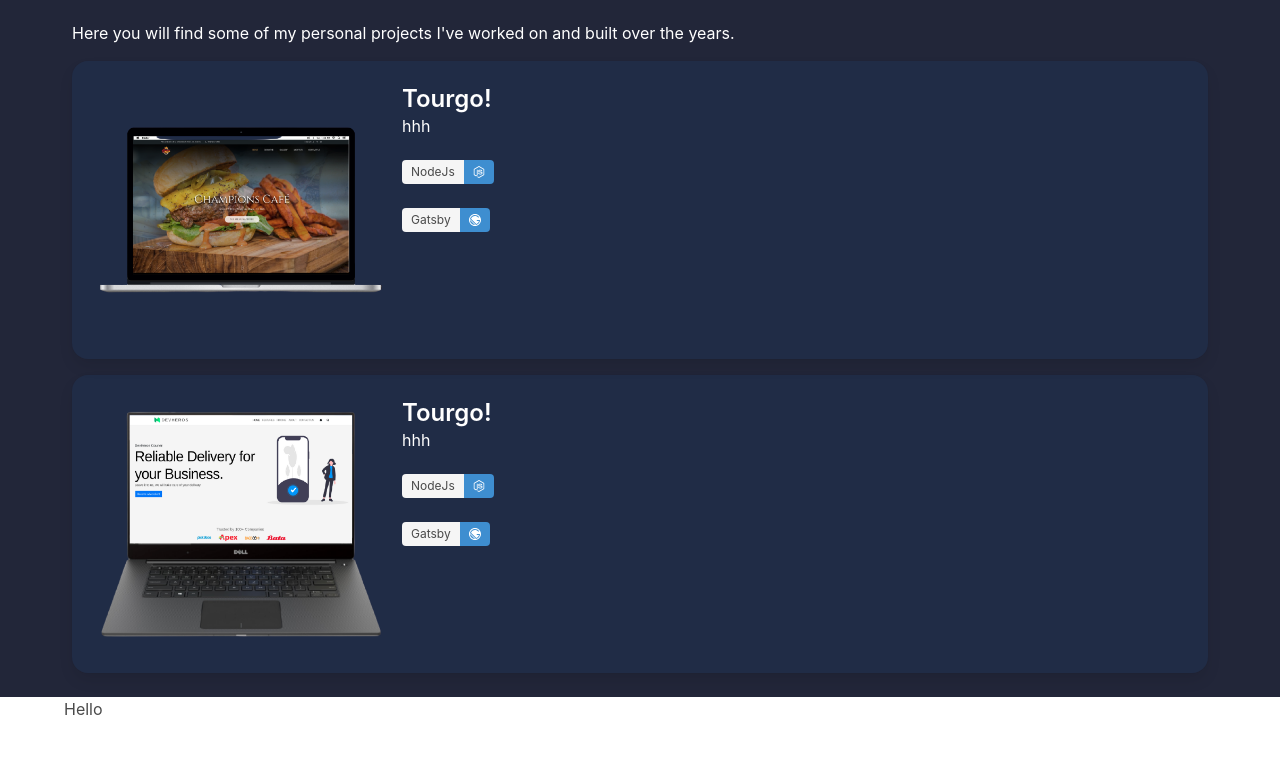
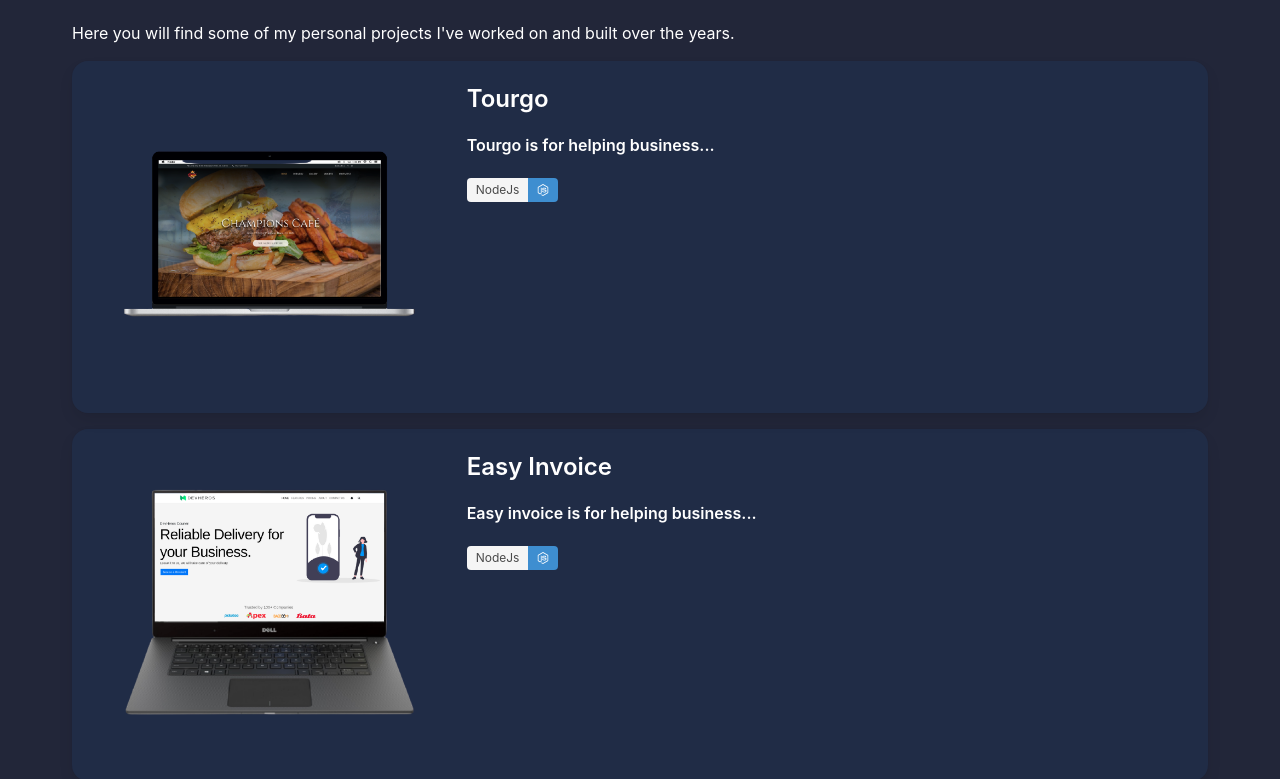
Before and after one commit to CsAlkemy/portfoliome, a Gatsby site: page / in a window 1280 px wide. Shown: the part 625-1404 px from the top of the page. Built offline with nearby package versions, Linux system fonts and the light colour scheme; Gatsby itself is replaced by a stand-in of ours.

Commit message:
project component added

```diff
--- /dev/null
+++ b/src/components/easy_invoice.js
@@ -0,0 +1,38 @@
+import React from "react";
+
+import "./style.scss";
+import heroImage from "../images/banner/devheros.png";
+
+import { FaNodeJs } from "react-icons/fa";
+
+const easy_invoiceProject = (props) => (
+  <div className="card mt-4 card_Style">
+    <div className="card-content">
+      <div className="columns">
+        <div className="column is-4 is-full-mobile">
+          <div className="card-content">
+            <figure>
+              <img src={heroImage} alt="project one banner"></img>
+            </figure>
+          </div>
+        </div>
+        <div className="column is-full-mobile">
+          <div className="media-content">
+            <p className="title is-4 has-text-white">Easy Invoice</p>
+            <p className="title is-6 has-text-white">
+              Easy invoice is for helping business...
+            </p>
+            <div className="tags has-addons">
+              <span className="tag">NodeJs</span>
+              <span className="tag is-info">
+                <FaNodeJs></FaNodeJs>
+              </span>
+            </div>
+          </div>
+        </div>
+      </div>
+    </div>
+  </div>
+);
+
+export default easy_invoiceProject;
--- a/src/components/homeProject.js
+++ b/src/components/homeProject.js
@@ -1,12 +1,10 @@
 import React from "react";
 
 import "./style.scss";
-import heroImage from "../images/banner/devheros.png";
-import project2 from "../images/banner/champcafe.png";
 
-import {  FaNodeJs } from "react-icons/fa";
-import {  GrGatsbyjs } from "react-icons/gr";
 
+import EasyInvoice from "./easy_invoice";
+import Tourgo from "./tourgo";
 
 const homeProject = (props) => (
   <section className="hero is-medium primaryColor">
@@ -17,54 +15,8 @@
           Here you will find some of my personal projects I've worked on and
           built over the years.
         </p>
-
-        <div className="card mt-4 card_Style">
-          <div className="card-content">
-            <div className="media">
-              <div className="media-left">
-                <figure className='customImage'>
-                  <img src={project2}  className='customImage' alt='project one banner'></img>
-                </figure>
-              </div>
-              <div className="media-content">
-                <p className="title is-4 has-text-white ">Tourgo!</p>
-                <p className="subtitle is-6 has-text-white">hhh</p>
-                <div className="tags has-addons">
-                  <span className='tag'>NodeJs</span>
-                  <span className='tag is-info'><FaNodeJs></FaNodeJs></span>
-                </div>
-                <div className="tags has-addons">
-                  <span className='tag'>Gatsby</span>
-                  <span className='tag is-info'><GrGatsbyjs></GrGatsbyjs></span>
-                </div>
-              </div>
-            </div>
-          </div>
-        </div>
-
-        <div className="card mt-4 card_Style">
-          <div className="card-content">
-            <div className="media">
-              <div className="media-left">
-                <figure className='customImage'>
-                  <img src={heroImage}  className='customImage' alt='project one banner'></img>
-                </figure>
-              </div>
-              <div className="media-content">
-                <p className="title is-4 has-text-white ">Tourgo!</p>
-                <p className="subtitle is-6 has-text-white">hhh</p>
-                <div className="tags has-addons">
-                  <span className='tag'>NodeJs</span>
-                  <span className='tag is-info'><FaNodeJs></FaNodeJs></span>
-                </div>
-                <div className="tags has-addons">
-                  <span className='tag'>Gatsby</span>
-                  <span className='tag is-info'><GrGatsbyjs></GrGatsbyjs></span>
-                </div>
-              </div>
-            </div>
-          </div>
-        </div>
+        <Tourgo/>
+        <EasyInvoice />
       </div>
     </div>
   </section>
--- /dev/null
+++ b/src/components/tourgo.js
@@ -0,0 +1,38 @@
+import React from "react";
+
+
+import "./style.scss";
+import project2 from "../images/banner/champcafe.png";
+import { FaNodeJs } from "react-icons/fa";
+
+const tourgo_Project = (props) => (
+    <div className="card mt-4 card_Style">
+    <div className="card-content">
+      <div className="columns">
+        <div className="column is-4 is-full-mobile">
+          <div className="card-content">
+            <figure>
+              <img src={project2} alt="project one banner"></img>
+            </figure>
+          </div>
+        </div>
+        <div className="column is-full-mobile">
+          <div className="media-content">
+            <p className="title is-4 has-text-white">Tourgo</p>
+            <p className="title is-6 has-text-white">
+              Tourgo is for helping business...
+            </p>
+            <div className="tags has-addons">
+              <span className="tag">NodeJs</span>
+              <span className="tag is-info">
+                <FaNodeJs></FaNodeJs>
+              </span>
+            </div>
+          </div>
+        </div>
+      </div>
+    </div>
+  </div>
+);
+
+export default tourgo_Project;
```
